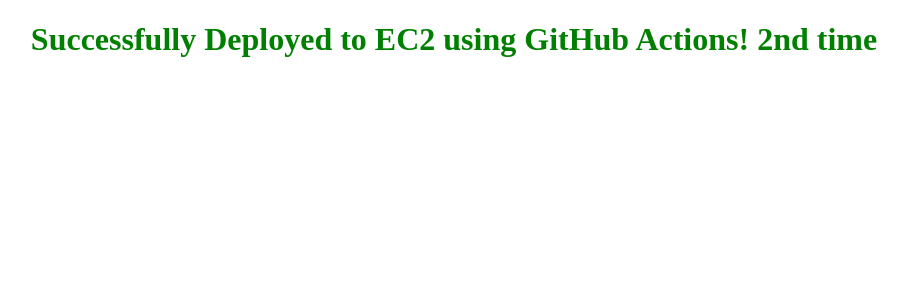
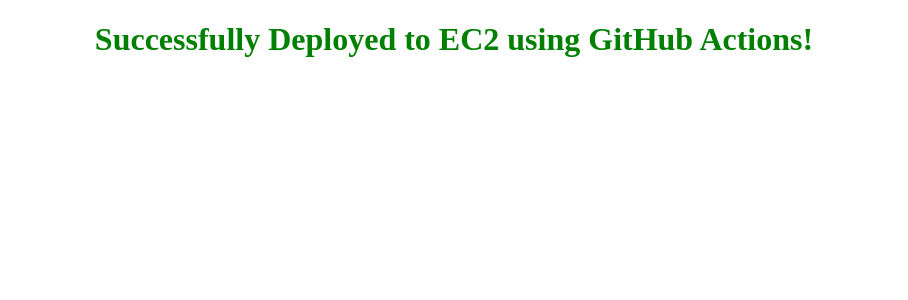
Before and after one commit to RishuRaj93092/DevOps, an Angular app: page / in a window 1280 px wide. Shown: the top 300 px of the page, without its empty margins (186-1094 px from the left). Built offline with nearby package versions, Linux system fonts and the light colour scheme.

Commit message:
revert success.component.html

```diff
--- a/src/app/success/success.component.html
+++ b/src/app/success/success.component.html
@@ -1,3 +1,3 @@
 <h1 style="text-align: center; color: green">
-  Successfully Deployed to EC2 using GitHub Actions! 2nd time
+  Successfully Deployed to EC2 using GitHub Actions!
 </h1>
```
